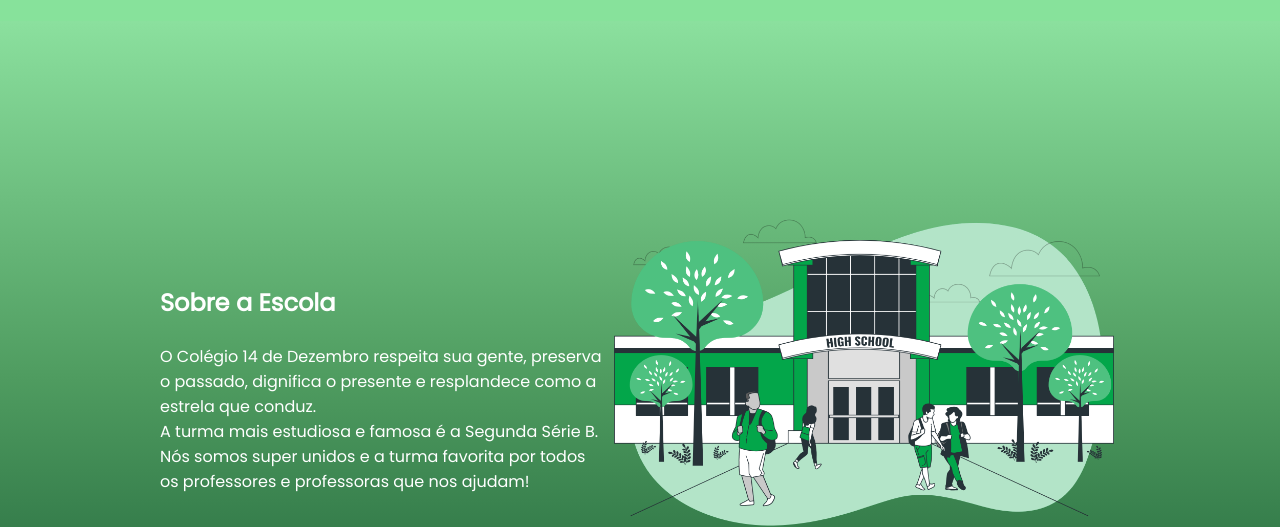
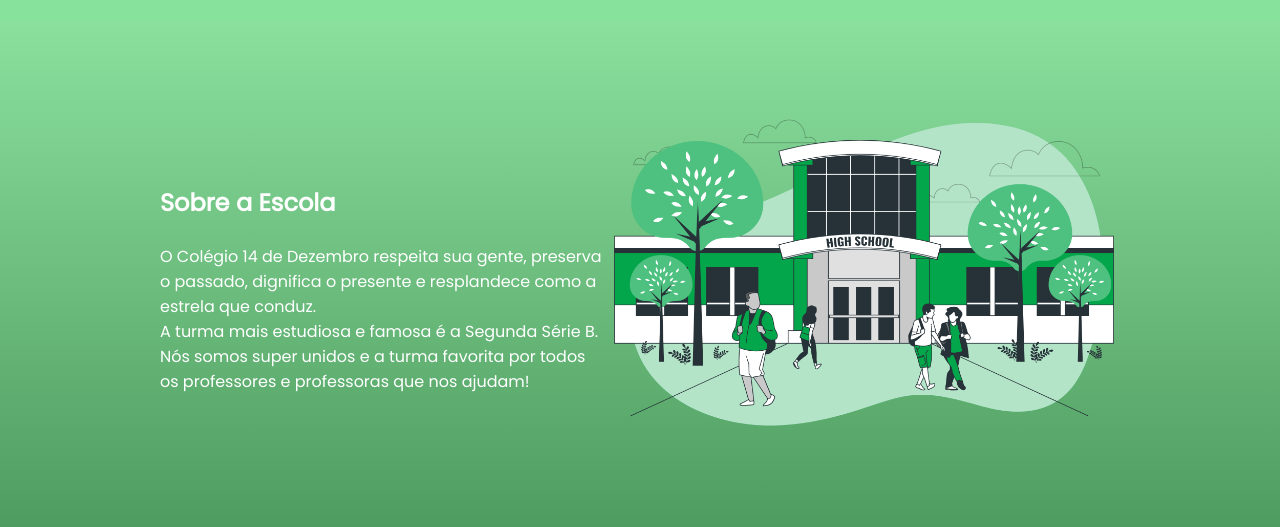
Before and after one commit to FaustoMeursault/Site-Escola-Vers-o-Alura, a plain HTML site: page index.html in a window 1280 px wide. Shown: the part 283-810 px from the top of the page. Drawn offline with Linux system fonts and the light colour scheme.

Commit message:
Add files via upload

```diff
--- a/style.css
+++ b/style.css
@@ -36,7 +36,7 @@ body {
     display: flex;
     justify-content: center;
     align-items: center;
-    padding: 100px 0;
+    padding-bottom: 500;
 }
 
 .escola-div-conteudo{
```
Also changed, not shown: 1 other file.
